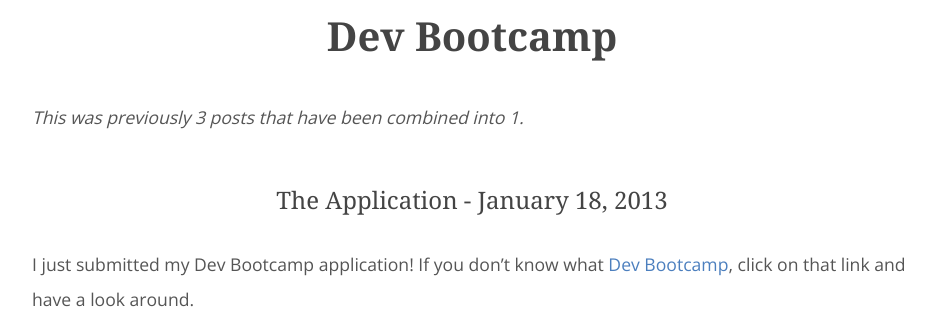
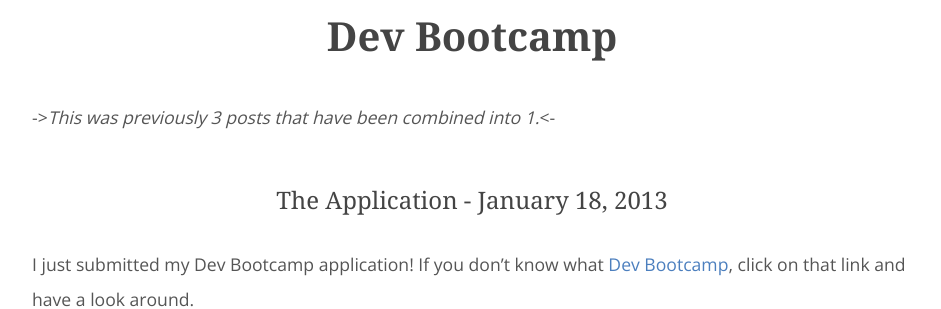
Before and after one commit to karsumit94/andrewholsted.github.io, a Jekyll site: the page built from _posts/2013-05-07-Dev-Bootcamp.md, in a window 1280 px wide and 900 px high. Shown: the part 125-434 px from the top of the window, without its empty margins (168-1109 px from the left). Built offline with Jekyll 4.4.1, drawn with Linux system fonts in a browser that asks for light colours; nearby versions of some CDN libraries; some web fonts are replaced; Markdown is read by kramdown in place of the engine named in the settings.

```diff
--- a/_posts/2013-05-07-Dev-Bootcamp.md
+++ b/_posts/2013-05-07-Dev-Bootcamp.md
@@ -5,7 +5,7 @@ meta-description: "Dev Bootcamp application and interview"
 tags: "Dev Bootcamp"
 ---
 
-*This was previously 3 posts that have been combined into 1.*
+->*This was previously 3 posts that have been combined into 1.*<-
 
 The Application - January 18, 2013
 -----------------------------------
```
